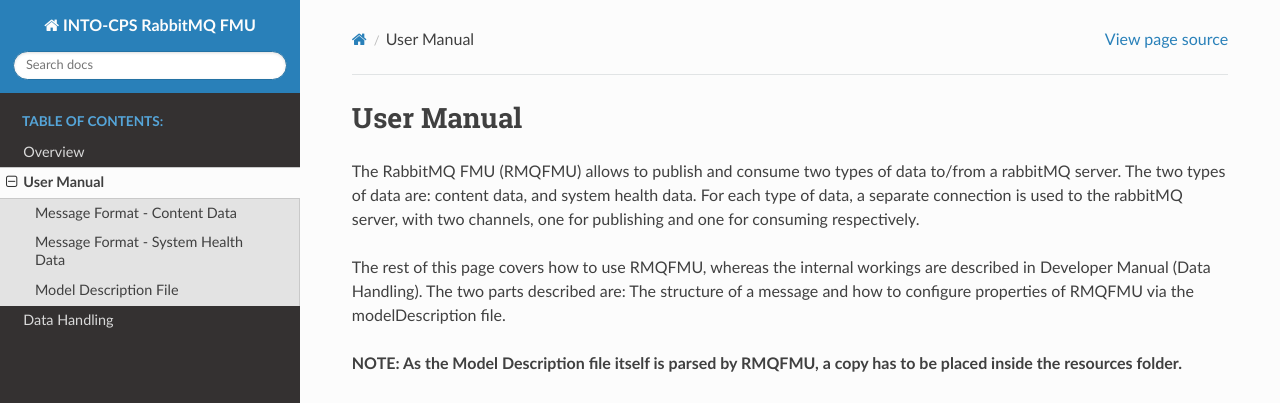
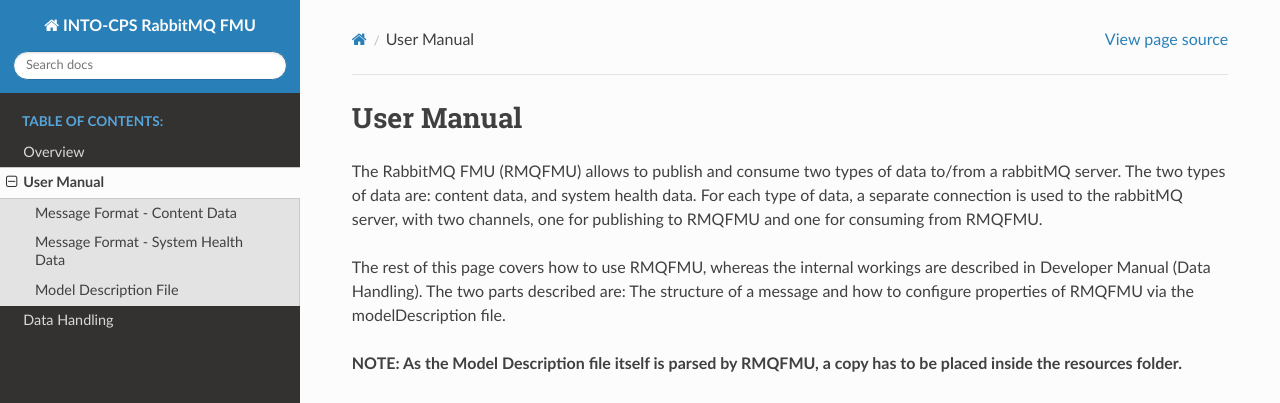
Before and after one commit to INTO-CPS-Association/fmu-rabbitmq, a Sphinx documentation site: the page built from docs/user-manual.rst, in a window 1280 px wide and 1400 px high. Shown: the top 403 px of the window. Built offline with Sphinx 7.4.7 and the Read the Docs theme 2.0.0, drawn with Linux system fonts in a browser that asks for light colours; some of the changed text lies outside the part shown.

Commit message:
Update user-manual.rst

```diff
--- a/docs/user-manual.rst
+++ b/docs/user-manual.rst
@@ -1,7 +1,7 @@
 User Manual
 ===========
 The RabbitMQ FMU (RMQFMU) allows to publish and consume two types of data to/from a rabbitMQ server.
-The two types of data are: content data, and system health data. For each type of data, a separate connection is used to the rabbitMQ server, with two channels, one for publishing and one for consuming respectively.
+The two types of data are: content data, and system health data. For each type of data, a separate connection is used to the rabbitMQ server, with two channels, one for publishing to RMQFMU and one for consuming from RMQFMU.
 
 The rest of this page covers how to use RMQFMU, whereas the internal workings are described in Developer Manual (Data Handling).
 The two parts described are: The structure of a message and how to configure properties of RMQFMU via the modelDescription file.
@@ -51,7 +51,7 @@
         "simAtTime":"2019-01-04T16:41:24+02:00"
     }
 
-Note that, the RMQFMU will calculate the time discrepancy between the co-sim and outside world based on ``rtime`` and ``cosimtime``. Initially these values will be transformed into internal co-simulation time, afterwards the difference ``cosimtime``-``rtime`` will be used to set the ``time_discrepancy`` output of RMQFMU. Furthermore, the difference between the current simulation time and `cosimtime` will be used to set the ``simtime_discrepancy`` output of RMQFMU. Normally this should be zero, as the RMQFMU will set the output based on the latest system health message.
+Note that, the RMQFMU will calculate the time discrepancy between the co-sim and outside world based on ``rtime`` and ``cosimtime``. Initially these values will be transformed into internal co-simulation time, afterwards the difference ``cosimtime``-``rtime`` will be used to set the ``time_discrepancy`` output of RMQFMU. Furthermore, the difference between the current simulation time and ``cosimtime` will be used to set the ``simtime_discrepancy`` output of RMQFMU. Normally this should be zero, as the RMQFMU will set the output based on the latest system health message.
 Finally, consuming system health data is not blocking. If no data is available when a :code:`consume()` is performed, the co-simulation will proceed to the next step, using the previously calculated values if the outputs ``simtime_discrepancy`` and ``time_discrepancy`` are given in the modelDescription.xml.
 
 Model Description File
```
